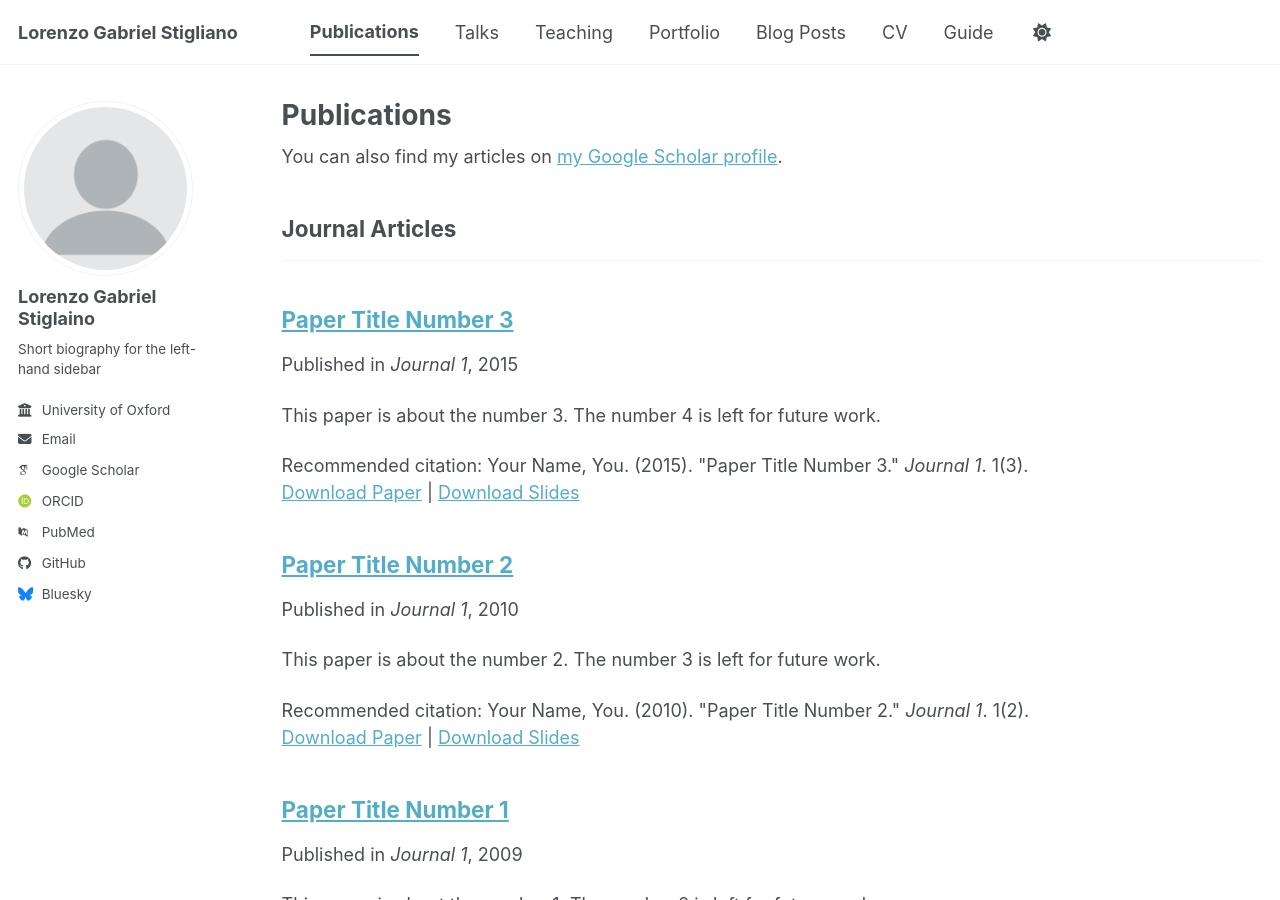
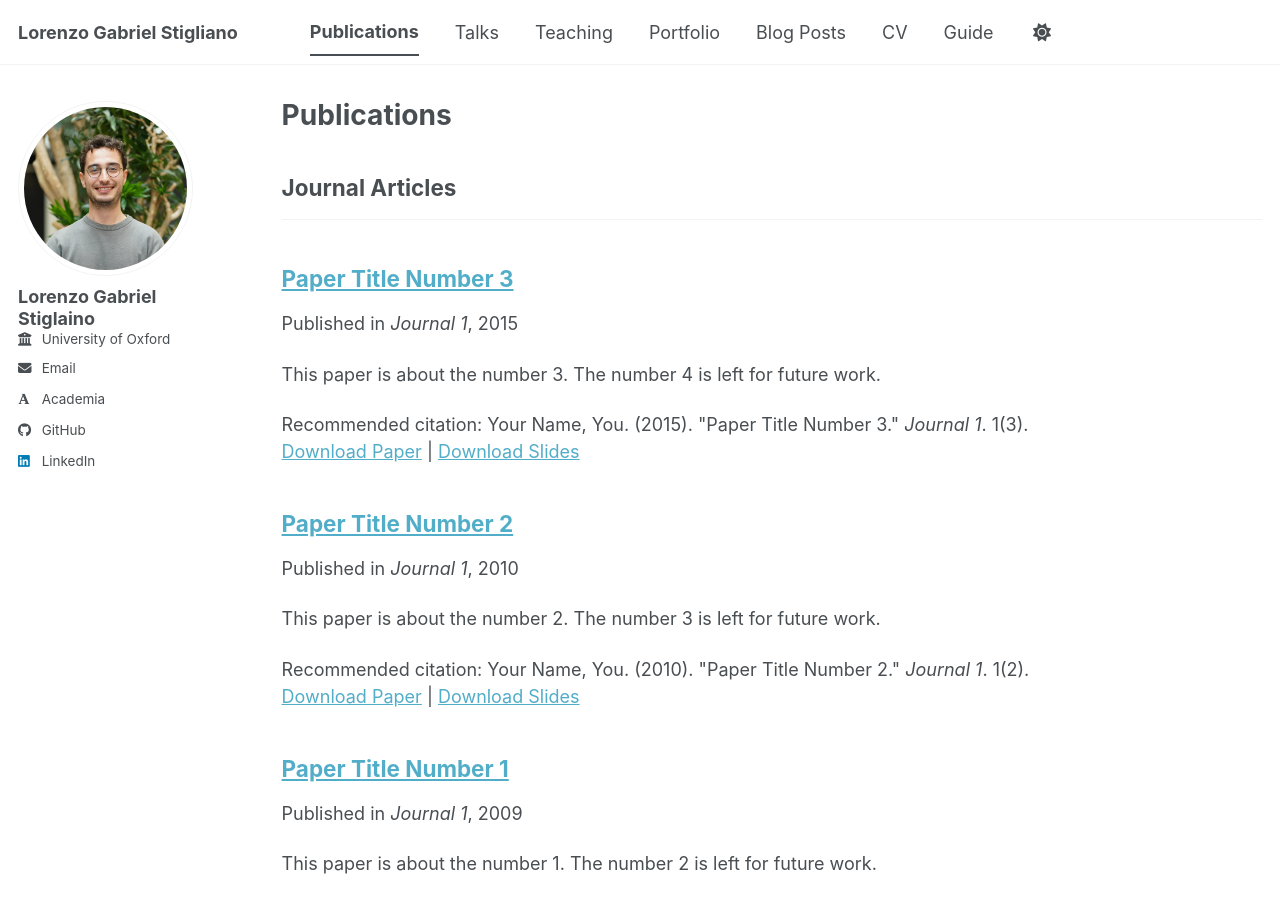
Before and after one commit to LorenzoStigliano/lorenzostigliano.github.io, a Jekyll site: the page built from _pages/publications.html, in a window 1280 px wide and 900 px high. Built offline with Jekyll 4.4.1, drawn with Linux system fonts in a browser that asks for light colours; some web fonts are replaced; a script bundle is joined from its source files by our own code; library files that are not in the unit come from our copies; some of the changed lines change nothing that is shown.

Commit message:
adding pictute and other configs

```diff
--- a/_config.yml
+++ b/_config.yml
@@ -23,25 +23,25 @@ repository               : "lorenzostigliano/lorenzostigliano.github.io"
 #               Additional customization can be done by editing /_includes/author-profile.html
 author:
   # Biographic information
-  avatar           : "profile.png"
+  avatar           : "cdt_picture.png"
   name             : "Lorenzo Gabriel Stiglaino"
   pronouns         : # example: "she/her"
-  bio              : "Short biography for the left-hand sidebar"
+  bio              : # "Short biography for the left-hand sidebar"
   location         : #
   employer         : "University of Oxford"
   uri              : # URL
   email            : "lorenzo[dot]stigliano[@]bnc.ox.ac.uk"
 
   # Academic websites
-  academia         : # URL
+  academia         : https://www.bdi.ox.ac.uk/Team/lorenzo-stigliano
   arxiv            : # URL - Update with the correct link to your profile
-  googlescholar    : "https://scholar.google.com/citations?user=PS_CX0AAAAAJ"
+  googlescholar    : # URL - "https://scholar.google.com/citations?user=PS_CX0AAAAAJ"
   inspire-hep      : # URL
   impactstory      : # URL
-  orcid            : "https://orcid.org/yourorcidurl"
+  orcid            : # URL
   semantic         : # URL
   ssrn             : # URL
-  pubmed           : "https://www.ncbi.nlm.nih.gov/pubmed/?term=john+snow"
+  pubmed           : # URL
   researchgate     : # URL
   scopus           : # URL
   zotero           : # URL
@@ -51,13 +51,13 @@ author:
   bitbucket        : # Username - Update with your username on the site
   codepen          : # Username
   dribbble         : # Username
-  github           : "academicpages"
+  github           : "lorenzostigliano"
   kaggle           : # Username
   stackoverflow    : # User number or user number and name (i.e., use "1" or "1/jeff-atwood")
 
   # Social media
   artstation       : # Username
-  bluesky          : "bsky.app" # Replace this with you Bluesky username
+  bluesky          : # Username
   facebook         : # Username
   flickr           : # Username
   foursquare       : # Username
@@ -66,7 +66,7 @@ author:
   keybase          : # Username
   instagram        : # Username
   lastfm           : # Username
-  linkedin         : # Username
+  linkedin         : "lorenzo-stigliano-001644182"
   mastodon         : # URL
   medium           : # URL
   pinterest        : # Username
```
Also changed, not shown: images/cdt_picture.png (added).
